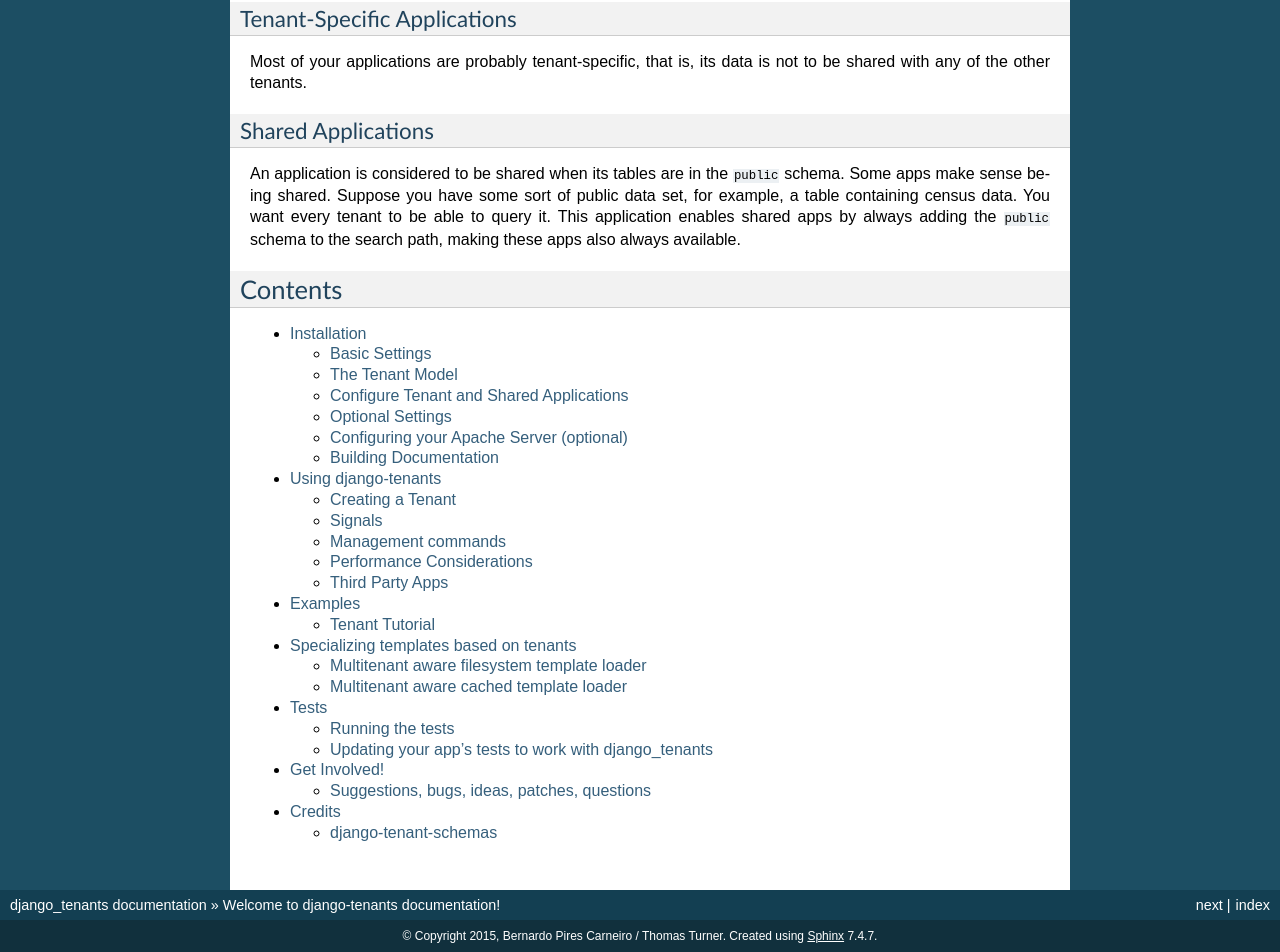
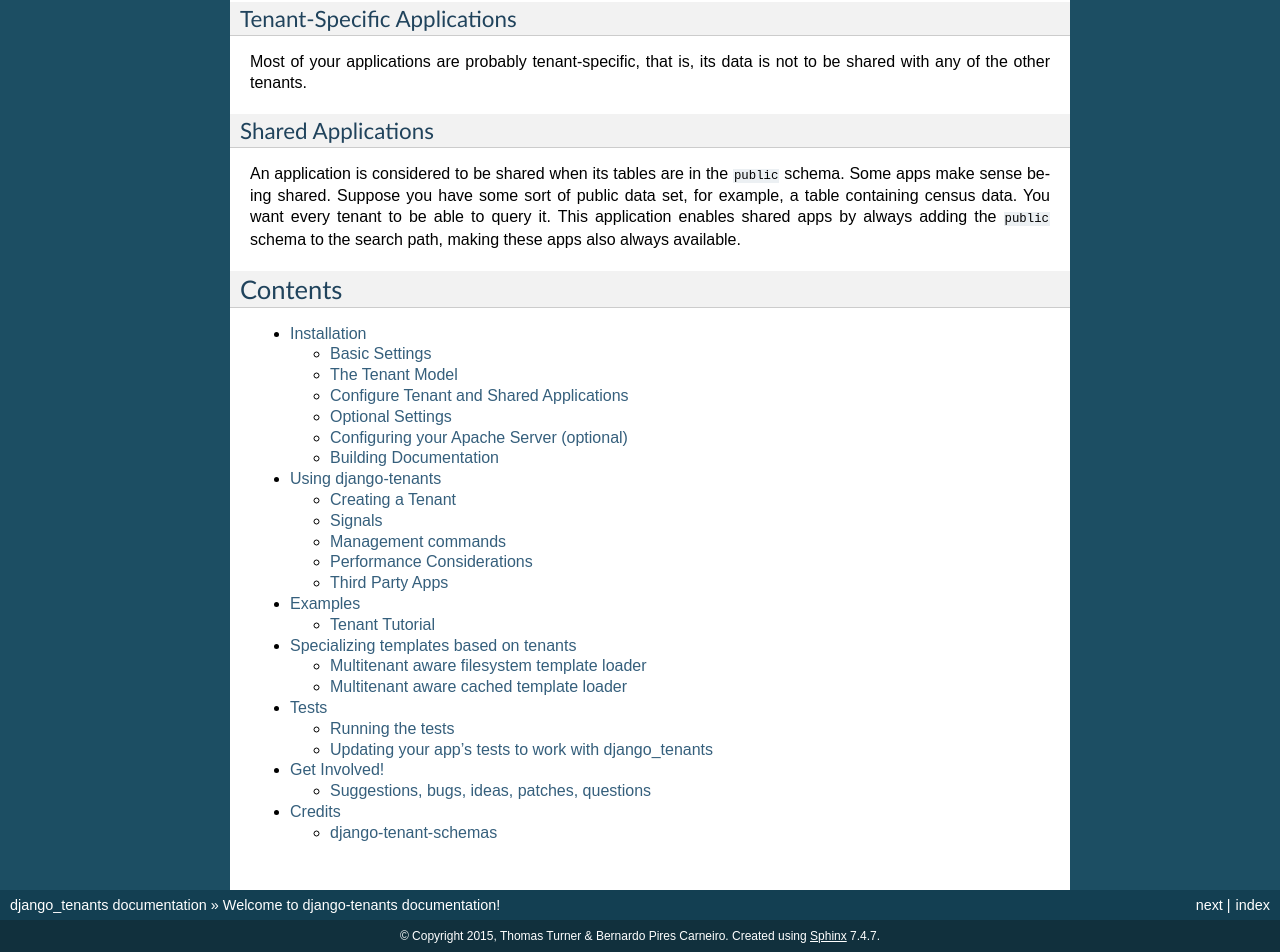
Before and after one commit to django-tenants/django-tenants, a Sphinx documentation site: the page built from docs/index.rst, in a window 1280 px wide. Shown: the part 1114-2066 px from the top of the page. Built offline with Sphinx 7.4.7, drawn with Linux system fonts in a browser that asks for light colours; the version number could not be read and is left out.

```diff
--- a/docs/conf.py
+++ b/docs/conf.py
@@ -39,7 +39,7 @@ master_doc = 'index'
 
 # General information about the project.
 project = 'django_tenants'
-copyright = '%d, Bernardo Pires Carneiro / Thomas Turner' % datetime.date.today().year
+copyright = '%d, Thomas Turner & Bernardo Pires Carneiro' % datetime.date.today().year
 
 # The version info for the project you're documenting, acts as replacement for
 # |version| and |release|, also used in various other places throughout the
--- a/docs/credits.rst
+++ b/docs/credits.rst
@@ -5,6 +5,6 @@ Credits
 django-tenant-schemas
 ---------------------
 
-I would like to thank the original author of this project Bernardo Pires Carneiro under the name `django-tenant-schemas<http://github.com/bernardopires/django-tenant-schemas>`_. I forked this project as I wanted to add enhancements to make it work better with Django 1.8
+I would like to thank the original author of this project Bernardo Pires Carneiro under the name `django-tenant-schemas <https://github.com/bernardopires/django-tenant-schemas>`_. I forked this project as I wanted to add enhancements to make it work better with Django 1.8
 
 If you are using Django 1.7 or below please use his project.
```
